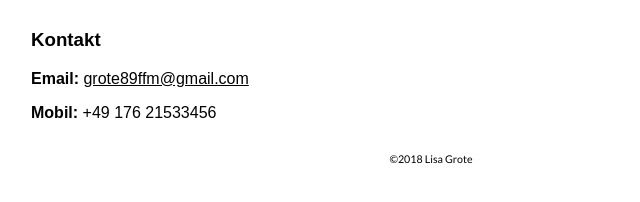
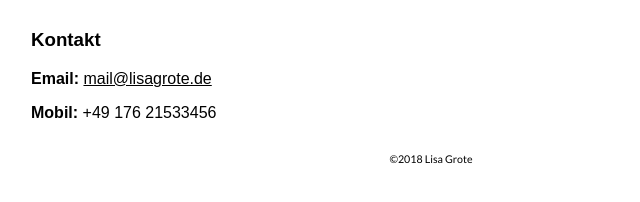
Before and after one commit to lisagrote/lisagrote.github.io, a plain HTML site: page contact.html in a window 1280 px wide. Shown: the part 134-336 px from the top of the page, 209-849 px from the left. Drawn offline with Linux system fonts and the light colour scheme.

Commit message:
Changed email

```diff
--- a/contact.html
+++ b/contact.html
@@ -39,7 +39,7 @@
     </header>
     <section class="contact">
       <h3>Kontakt</h3>
-      <p><strong>Email:</strong> <a href="mailto:grote89ffm@gmail.com">grote89ffm@gmail.com</a></p>
+      <p><strong>Email:</strong> <a href="mailto:mail@lisagrote.de">mail@lisagrote.de</a></p>
       <p><strong>Mobil:</strong> +49 176 21533456</p>
     </section>
     <footer>
```
